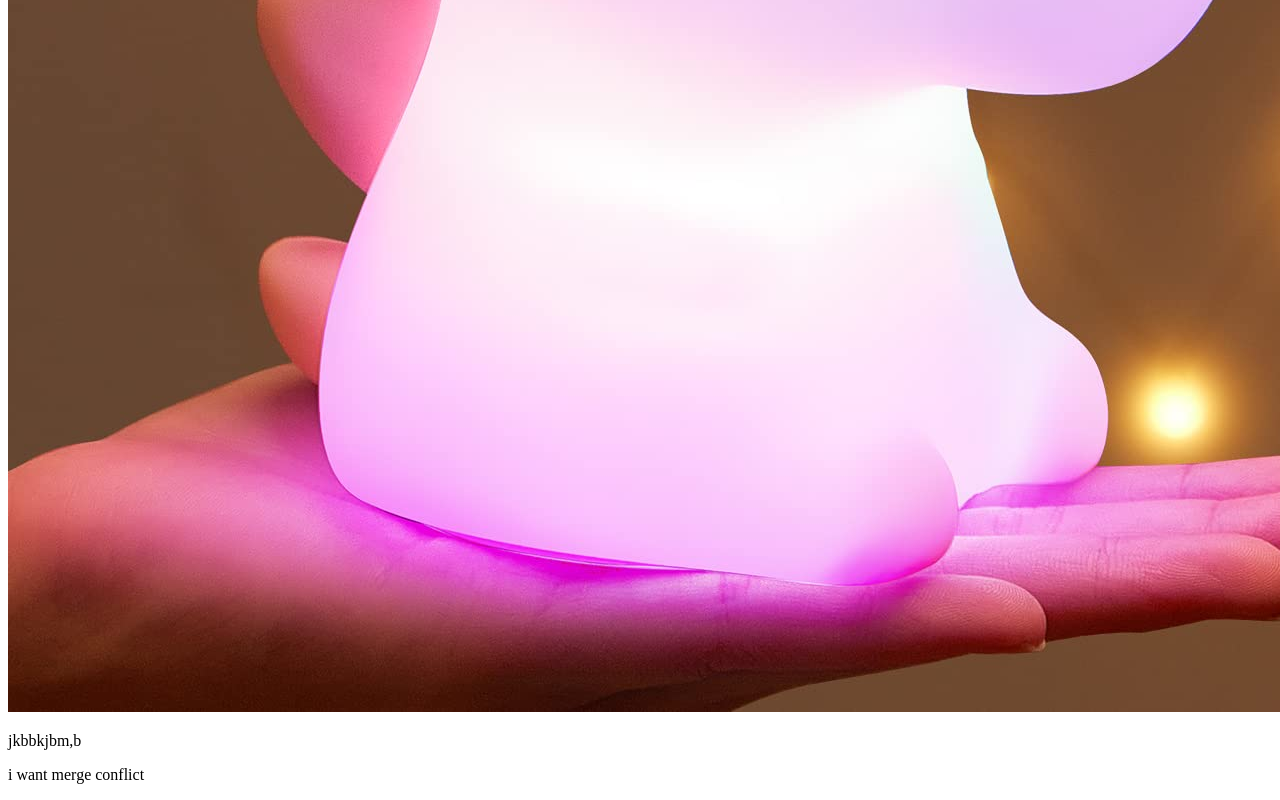
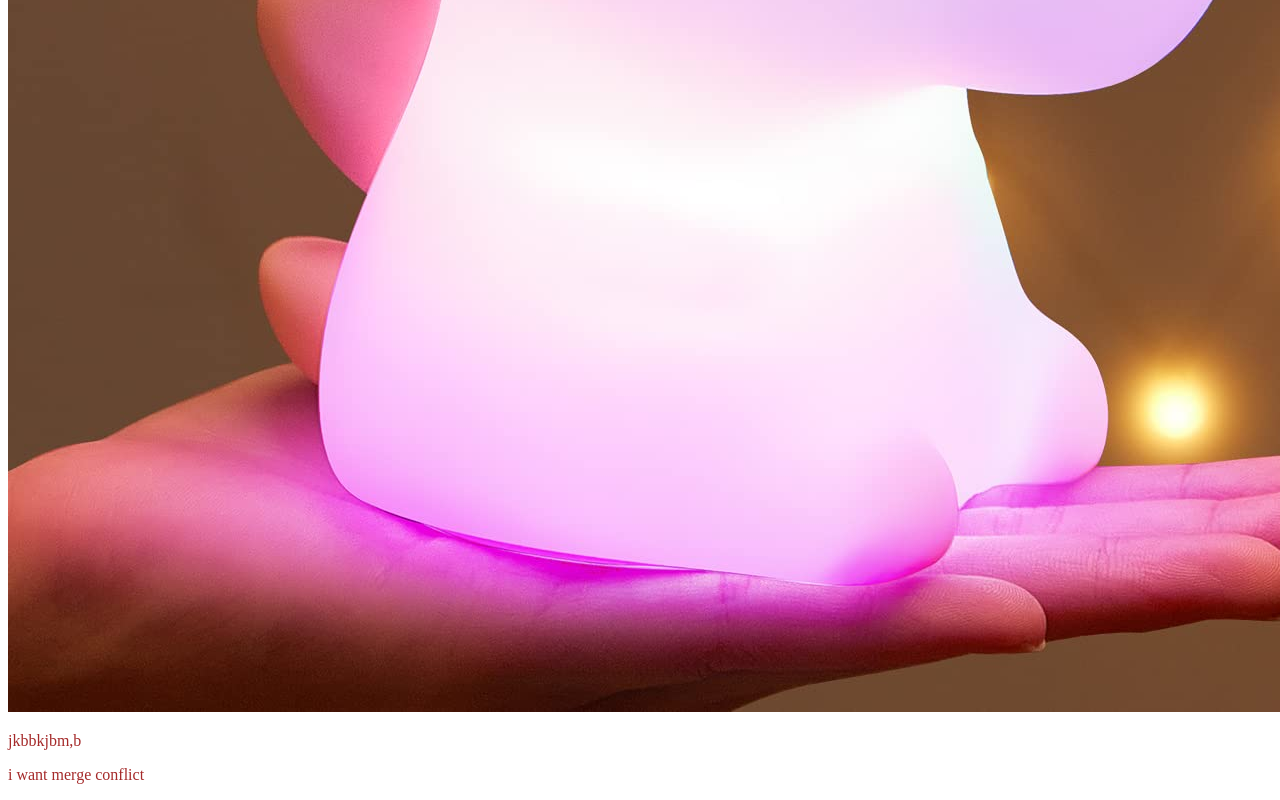
Before and after one commit to VadimTrufyn/bash-test, a plain HTML site: page git-task/my-awesome-site/index.html in a window 1280 px wide. Shown: the part 868-1668 px from the top of the page. Drawn offline with Linux system fonts and the light colour scheme.

Commit message:
update style

```diff
--- a/git-task/my-awesome-site/styles/styles.css
+++ b/git-task/my-awesome-site/styles/styles.css
@@ -1,3 +1,6 @@
 h1{
     color: aquamarine;
 }
+p{
+    color: brown;
+}
```
